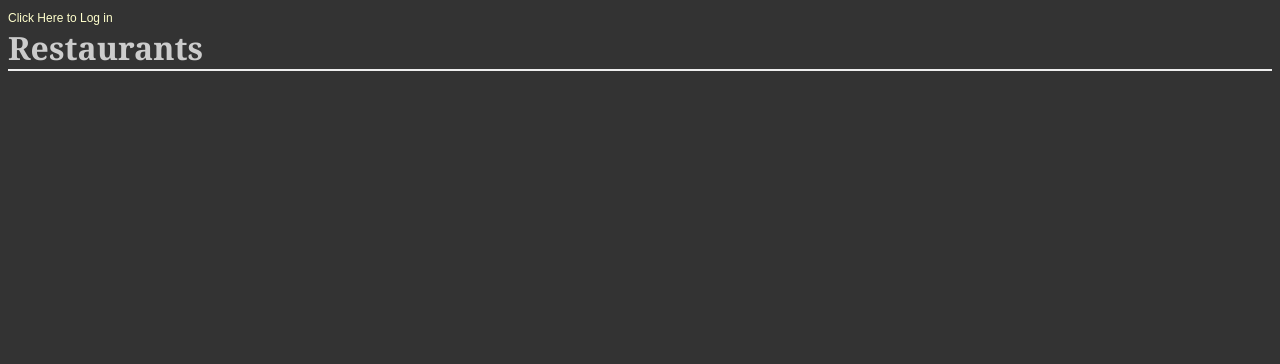
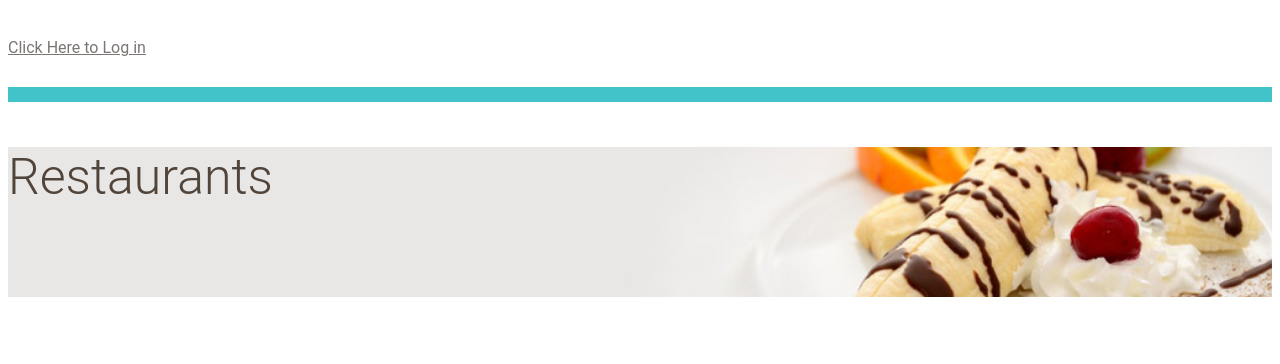
Before and after one commit to anthonyattard/restaurant-menu-system, a Flask app: page / in a window 1280 px wide. Shown: the top 364 px of the page. Run offline with Flask 2, Linux system fonts and the light colour scheme; parts of the project's set-up code (start-up, migrations or seed data) failed here and were passed over.

Commit message:
Updated styles in styles.css

```diff
--- a/static/styles.css
+++ b/static/styles.css
@@ -1,24 +1,163 @@
-body {
-    font-family: sans-serif;
-    background-color: #333333;
-    /*background-image: url('https://cloud.githubusercontent.com/assets/9041401/6119508/7cbced14-b07e-11e4-9dbd-f01488203879.jpg');*/
+* {
+    font-family: "Helvetica Neue Bold", Roboto, Helvetica, Arial, sans-serif;
+    font-weight: 700;
 }
 
-h1, h2, h3, h4       { color: #CCCCCC; }
-h1, h2          { font-family: 'Georgia', serif; margin: 0; }
-h1              { border-bottom: 2px solid #eee; }
-h2              { font-size: 1.2em; }
+h1 {
+    font-family: "Helvetica Neue Light", Roboto, Helvetica, Arial, sans-serif;
+    font-size: 50px;
+    color: #51453B;
+    line-height: 60px;
+    font-weight: 300;
+}
 
-p               { color: #CCCCCC;}
+h2 {
+    font-size: 24px;
+    color: #42C3C9;
+    line-height: 29px;
+}
 
-a {text-decoration: none; color:#FFFFCC; font-size: .75em;}
+h3 {
+    font-size: 18px;
+    color: #4A4A4A;
+    line-height: 23px;
+}
+ p {
+    font-family: "Helvetica Neue", Roboto, Helvetica, Arial, sans-serif;
+    font-size: 16px;
+    color: #7B7573;
+    line-height: 24px;
+    font-weight: 400;
+ }
 
-.pane {position:absolute; left: 25%; border: 2px solid;
-    border-radius: 25px; padding: 5px; margin: 5px; border-color: #999999; background-color: #333333; }
-.header         {left:50%; text-align: center;}
-.name {width:50%;display: inline-block; float: left;}
-.description {}
-.price {text-align: right; width:50%; float: right; }
-.editdeletepane{}
+ strong {
+    font-size: 16px;
+    color: #7B7573;
+    line-height: 24px;
+ }
 
-.flash          { background: #cee5F5; }
+ a {
+    font-size: 14px;
+    color: #0093B9;
+    line-height: 17px;
+ }
+.padding-top {
+    padding-top: 30px;
+}
+.padding-bottom {
+    padding-bottom: 30px;
+}
+.margin-right {
+    margin-right: 30px;
+}
+.padding-none {
+    padding: 0;
+}
+.btn {
+    padding: 20px;
+    margin: 0;
+    border-color: #9FB80A;
+    border-width: 2px;
+    color: #9FB80A;;
+}
+.btn:hover {
+    border-color: #9FB80A;
+}
+.btn.delete {
+    border-color: #aaaaaa;
+    color: #aaaaaa;
+}
+.btn.delete:hover {
+    border-color: #aaaaaa;
+    color: red;
+}
+.glyphicon {
+    margin-right: 10px;
+}
+.top-menu {
+    padding-top: 30px;
+    padding-bottom: 30px;
+}
+.top-menu p {
+    margin-bottom: 0;
+    line-height: 16px;
+}
+.top-menu a {
+    margin-bottom: 0;
+    line-height: 16px;
+    font-size: 16px;
+    color: #7B7573;
+    font-weight: 400;
+}
+.divider {
+    height: 15px;
+}
+.divider.blue {
+    background-color: #42C3C9;
+}
+.divider.green {
+    background-color: #9FB80A;
+}
+.banner.main {
+    height: 150px;
+    background: url("/static/top-banner.jpg");
+    background-position: right;
+    background-repeat: no-repeat;
+    background-size: cover;
+}
+.banner.menu {
+    height: 150px;
+    background-color: #E1E17F;
+}
+.banner.profile {
+    height: 150px;
+    background-color: #A6E8EB;
+}
+.banner h1 {
+    margin: 45px 0;
+}
+ .restaurant-list {
+    background-color: #F0F0F0;
+    padding: 20px;
+u }
+ .restaurant-list:hover {
+    background-color: #e1e17f;
+    padding: 20px;
+}
+.menu-item {
+    background: #F0F0F0;
+    padding: 20px;
+    margin: 20px;
+    margin-left: -20px;
+}
+.menu-price {
+    font-weight: 700;
+}
+.creator {
+    padding-right: 20px;
+    margin-top: -20px;
+    text-align: right;
+    float:right;
+}
+.creator img {
+    width: 100px;
+    border-radius: 50%;
+}
+.creator figcaption {
+    font-size: 14px;
+    color: #7B7573;
+    font-weight: 400;
+    margin-top: -20px;
+}
+.flash {
+    background-color: #98FB98;
+    width:100%;
+    text-decoration: none;
+
+}
+
+.flash li {
+    list-style-type: none;
+    text-align: center;
+
+}
```
